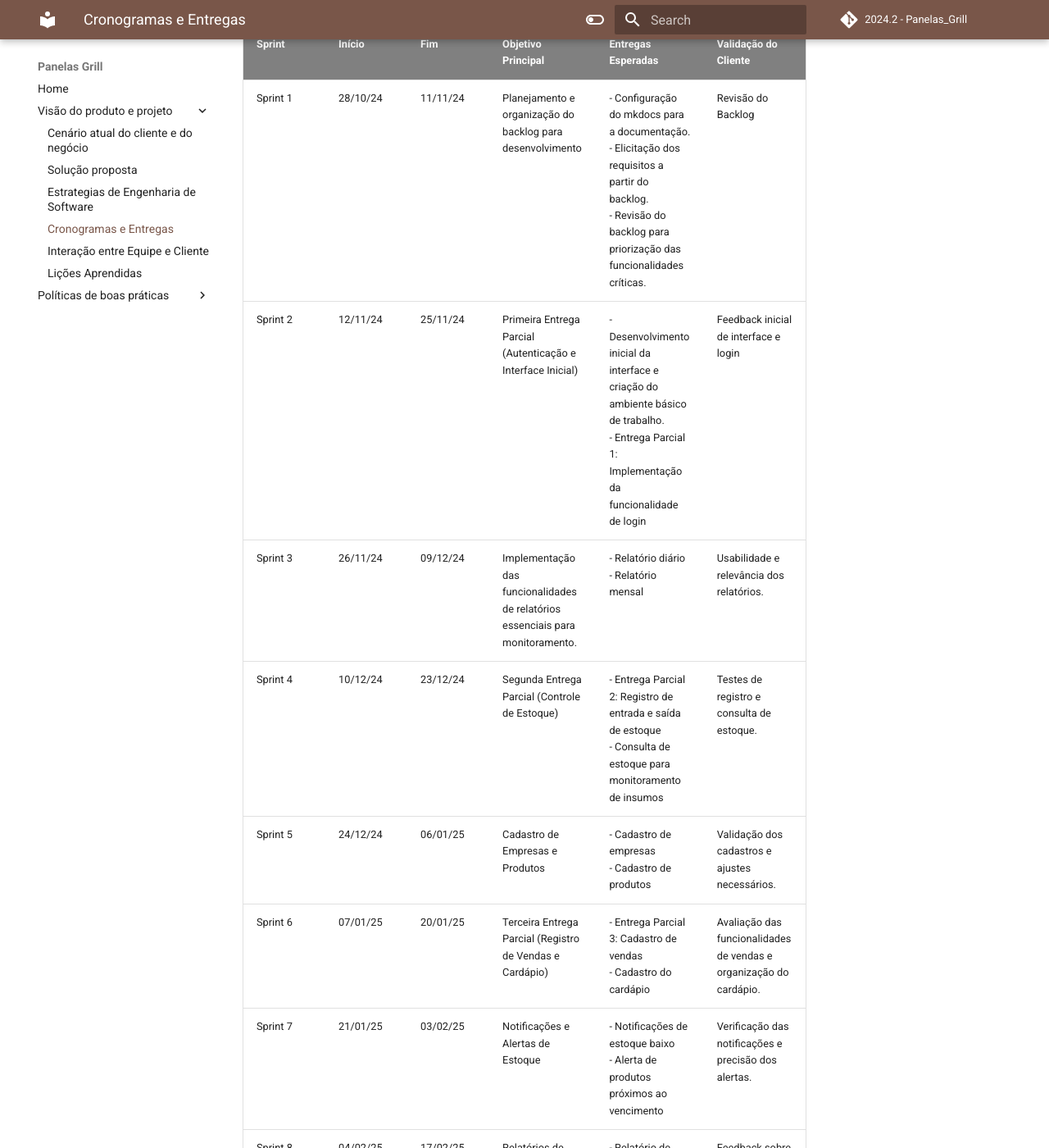
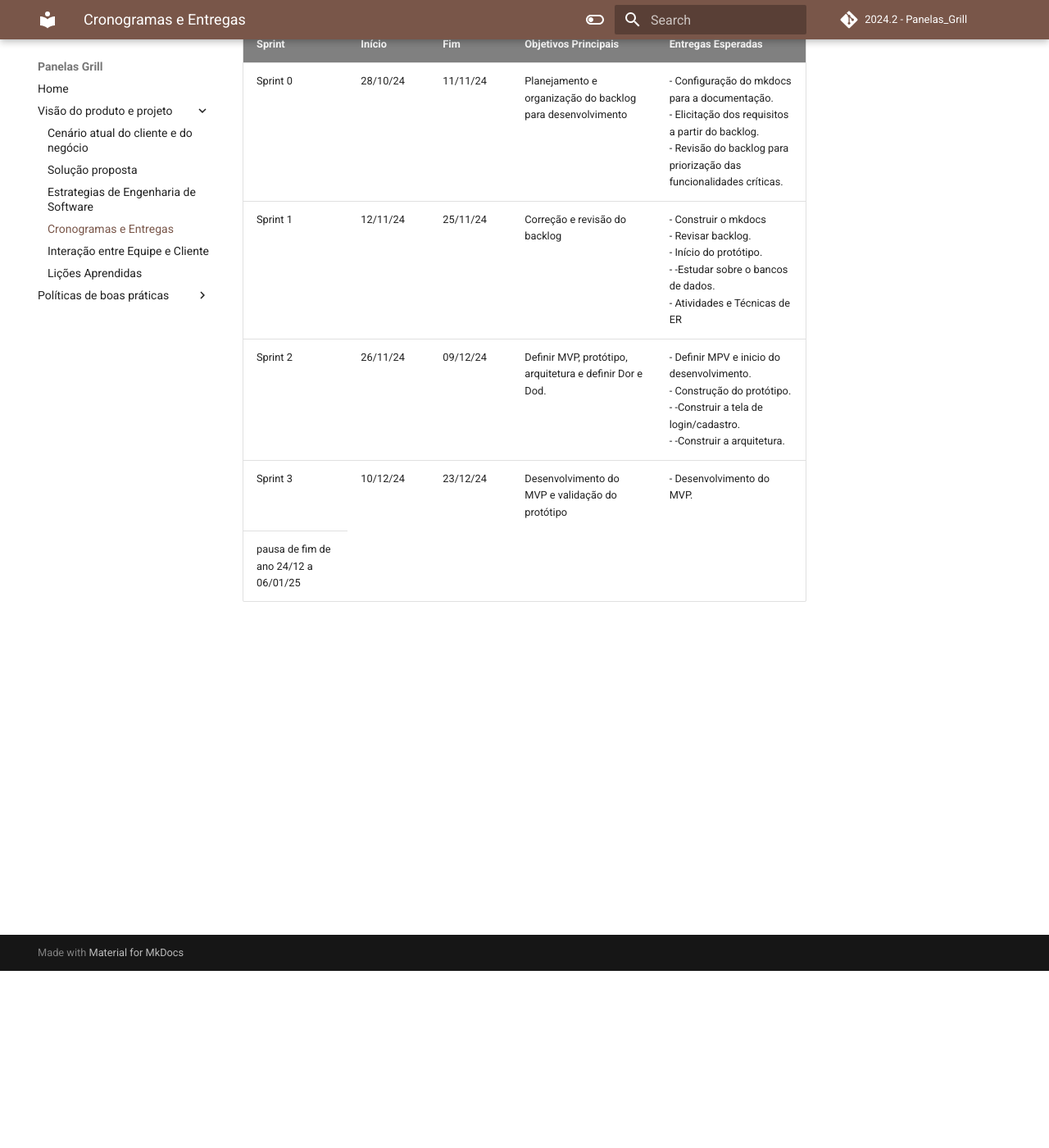
Before and after one commit to mdsreq-fga-unb/2024.2-T03-PanelasGrill, an MkDocs documentation site: the page built from docs/unidade1/sessao4.md, in a window 1280 px wide and 1400 px high, scrolled down 216 px. Shown: the whole window at 82% size. Built offline with MkDocs 1.6.1 and Material for MkDocs 9.7.7, drawn with Linux system fonts in a browser that asks for light colours; comment, search, counter and statistics services are not loaded; some of the changed text lies outside the part shown.

```diff
--- a/docs/unidade1/sessao4.md
+++ b/docs/unidade1/sessao4.md
@@ -8,99 +8,41 @@ A partir da estratégia de desenvolvimento de software estabelecida, tem-se a se
       <th>Sprint</th>
       <th>Início</th>
       <th>Fim</th>
-      <th>Objetivo Principal</th>
+      <th>Objetivos Principais</th>
       <th>Entregas Esperadas</th>
-      <th>Validação do Cliente</th>
     </tr>
   </thead>
   <tbody>
     <tr>
-      <td>Sprint 1</td>
+      <td>Sprint 0</td>
       <td>28/10/24</td>
       <td>11/11/24</td>
       <td>Planejamento e organização do backlog para desenvolvimento</td>
       <td>- Configuração do mkdocs para a documentação.<br>- Elicitação dos requisitos a partir do backlog.<br>- Revisão do backlog para priorização das funcionalidades críticas.</td>
-      <td>Revisão do Backlog</td>
+    </tr>
+    <tr>
+      <td>Sprint 1</td>
+      <td>12/11/24</td>
+      <td>25/11/24</td>
+      <td>Correção e revisão do backlog </td>
+      <td> - Construir o mkdocs <br>- Revisar backlog.<br>- Início do protótipo. <br>- -Estudar sobre o bancos de dados.<br>- Atividades e Técnicas de ER </td>
     </tr>
     <tr>
       <td>Sprint 2</td>
-      <td>12/11/24</td>
-      <td>25/11/24</td>
-      <td>Primeira Entrega Parcial (Autenticação e Interface Inicial)</td>
-      <td>- Desenvolvimento inicial da interface e criação do ambiente básico de trabalho.<br>- Entrega Parcial 1: Implementação da funcionalidade de login</td>
-      <td>Feedback inicial de interface e login</td>
+      <td>26/11/24</td>
+      <td>09/12/24</td>
+      <td>Definir MVP, protótipo, arquitetura e definir Dor e Dod.</td>
+      <td>- Definir MPV e inicio do desenvolvimento.<br>- Construção do protótipo.<br>- -Construir a tela de login/cadastro.<br>- -Construir a arquitetura.</td>
     </tr>
     <tr>
       <td>Sprint 3</td>
-      <td>26/11/24</td>
-      <td>09/12/24</td>
-      <td>Implementação das funcionalidades de relatórios essenciais para monitoramento.</td>
-      <td>- Relatório diário<br>- Relatório mensal</td>
-      <td>Usabilidade e relevância dos relatórios.</td>
+      <td>10/12/24</td>
+      <td>23/12/24</td>
+      <td>Desenvolvimento do MVP e validação do protótipo</td>
+      <td>- Desenvolvimento do MVP.</td>
     </tr>
     <tr>
-      <td>Sprint 4</td>
-      <td>10/12/24</td>
-      <td>23/12/24</td>
-      <td>Segunda Entrega Parcial (Controle de Estoque)</td>
-      <td>- Entrega Parcial 2: Registro de entrada e saída de estoque<br>- Consulta de estoque para monitoramento de insumos</td>
-      <td>Testes de registro e consulta de estoque.</td>
-    </tr>
-    <tr>
-      <td>Sprint 5</td>
-      <td>24/12/24</td>
-      <td>06/01/25</td>
-      <td>Cadastro de Empresas e Produtos</td>
-      <td>- Cadastro de empresas<br>- Cadastro de produtos</td>
-      <td>Validação dos cadastros e ajustes necessários.</td>
-    </tr>
-    <tr>
-      <td>Sprint 6</td>
-      <td>07/01/25</td>
-      <td>20/01/25</td>
-      <td>Terceira Entrega Parcial (Registro de Vendas e Cardápio)</td>
-      <td>- Entrega Parcial 3: Cadastro de vendas<br>- Cadastro do cardápio</td>
-      <td>Avaliação das funcionalidades de vendas e organização do cardápio.</td>
-    </tr>
-    <tr>
-      <td>Sprint 7</td>
-      <td>21/01/25</td>
-      <td>03/02/25</td>
-      <td>Notificações e Alertas de Estoque</td>
-      <td>- Notificações de estoque baixo<br>- Alerta de produtos próximos ao vencimento</td>
-      <td>Verificação das notificações e precisão dos alertas.</td>
-    </tr>
-    <tr>
-      <td>Sprint 8</td>
-      <td>04/02/25</td>
-      <td>17/02/25</td>
-      <td>Relatórios de Lucro e Perda e Conformidade</td>
-      <td>- Relatório de lucro e perda<br>- Entrega Parcial 4: Política de conformidade e proteção de dados.</td>
-      <td>Feedback sobre os relatórios financeiros e conformidade de dados.</td>
-    </tr>
-    <tr>
-      <td>Sprint 9</td>
-      <td>18/02/25</td>
-      <td>03/03/25</td>
-      <td>Integração Completa e Testes de Carga</td>
-      <td>- Integração de todos os módulos (estoque, vendas, relatórios, notificações).<br>- Entrega Parcial 5: Testes de carga para verificar escalabilidade.</td>
-      <td>Testes de desempenho e feedback sobre a experiência integrada.</td>
-    </tr>
-    <tr>
-      <td>Sprint 10</td>
-      <td>04/03/25</td>
-      <td>17/03/2025</td>
-      <td>Testes de Segurança</td>
-      <td>- Testes avançados de segurança e revisão da política de privacidade.</td>
-      <td>Avaliação de segurança e proteção de dados, realizados com usuários internos.</td>
-    </tr>
-    <tr>
-      <td>Sprint 11</td>
-      <td>18/03/25</td>
-      <td>25/03/25</td>
-      <td>Homologação e Revisão Final</td>
-      <td>- Entrega Parcial 6: Revisão e ajustes finais de todas as funcionalidades.</td>
-      <td>Homologação e aprovação final do cliente.</td>
+      <td>pausa de fim de ano 24/12 a 06/01/25</td>
     </tr>
   </tbody>
 </table>
```
Also changed, not shown: docs/unidade1/sessao3.md (+46 -38 lines), docs/imagens/GUPTA1.jpg (added), docs/imagens/GUPTA2.jpg (added).
